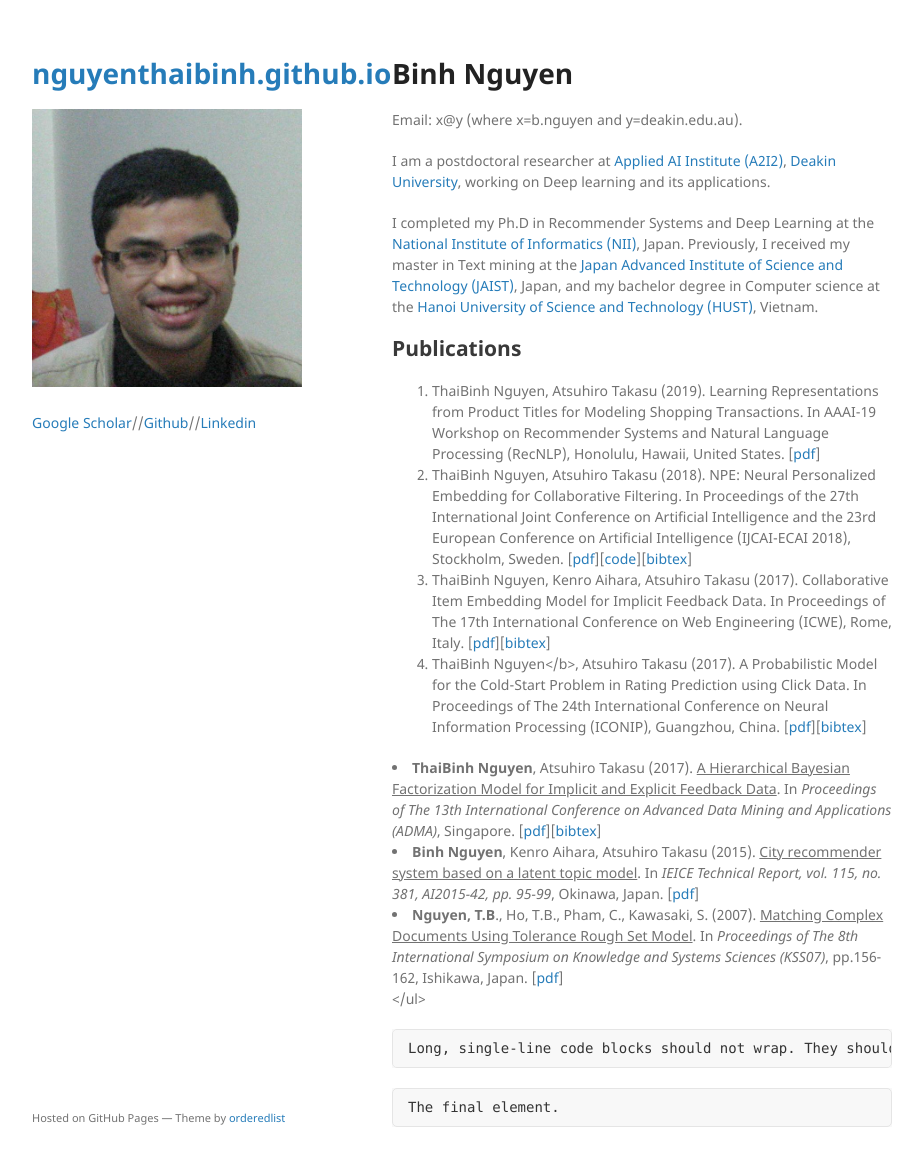
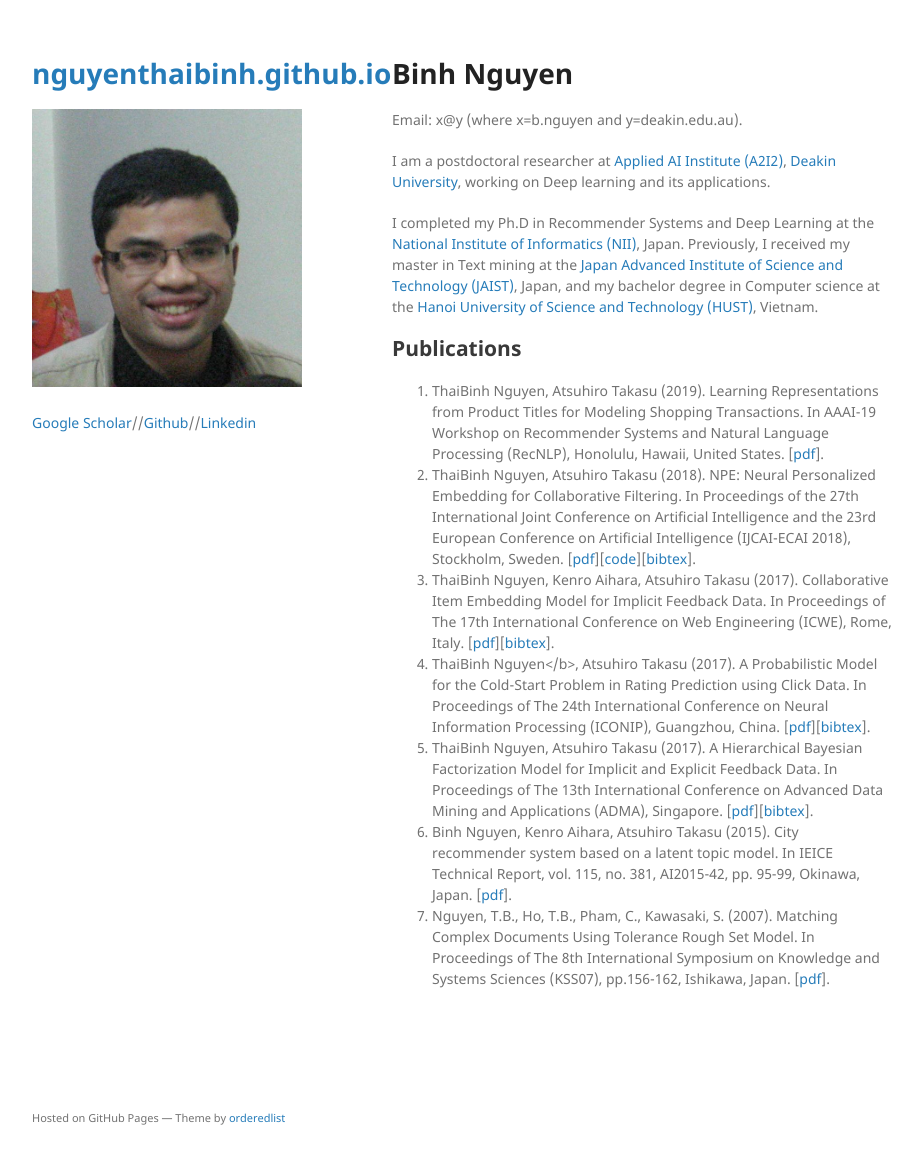
Before and after one commit to nguyenthaibinh/nguyenthaibinh.github.io, a Jekyll site: the page built from index.md, in a window 1280 px wide and 1197 px high. Shown: the top 1166 px of the window, without its empty margins (178-1101 px from the left). Built offline with Jekyll 4.4.1, drawn with Linux system fonts in a browser that asks for light colours; the repository's description, which GitHub fills in, is left out; our own code applies the rules of GitHub Pages for plain Markdown files.

Commit message:
Update index.md

````diff
--- a/index.md
+++ b/index.md
@@ -9,19 +9,10 @@ I am a postdoctoral researcher at <a href="https://a2i2.deakin.edu.au">Applied A
 I completed my Ph.D in Recommender Systems and Deep Learning at the <a href="http://www.nii.ac.jp/graduate/en/">National Institute of Informatics (NII)</a>, Japan. Previously, I received my master in Text mining at the <a href="https://www.jaist.ac.jp/english/">Japan Advanced Institute of Science and Technology (JAIST)</a>, Japan, and my bachelor degree in Computer science at the <a href="https://en.hust.edu.vn/home">Hanoi University of Science and Technology (HUST)</a>, Vietnam.
 
 ## Publications
-1. ThaiBinh Nguyen, Atsuhiro Takasu (2019). Learning Representations from Product Titles for Modeling Shopping Transactions. In AAAI-19 Workshop on Recommender Systems and Natural Language Processing (RecNLP), Honolulu, Hawaii, United States. [<a href='https://recnlp2019.github.io/papers/RecNLP2019_paper_7.pdf' target="_blank">pdf</a>]
-1. ThaiBinh Nguyen, Atsuhiro Takasu (2018). NPE: Neural Personalized Embedding for Collaborative Filtering. In Proceedings of the 27th International Joint Conference on Artificial Intelligence and the 23rd European Conference on Artificial Intelligence (IJCAI-ECAI 2018), Stockholm, Sweden. [<a href='http://binhnguyen.me/papers/npe_ijcai18.pdf' target="_blank">pdf</a>][<a href="https://github.com/nguyenthaibinh/NPE"  target="_blank">code</a>][<a href="http://nguyenthaibinh.github.io/bibtex.html#nguyen2018npe">bibtex</a>]
-1. ThaiBinh Nguyen, Kenro Aihara, Atsuhiro Takasu (2017). Collaborative Item Embedding Model for Implicit Feedback Data. In Proceedings of The 17th International Conference on Web Engineering (ICWE), Rome, Italy. [<a href='http://binhnguyen.me/papers/icwe2017.pdf' target="_blank">pdf</a>][<a href="http://nguyenthaibinh.github.io/bibtex.html#nguyen2017collaborative">bibtex</a>]
-1. ThaiBinh Nguyen</b>, Atsuhiro Takasu (2017). A Probabilistic Model for the Cold-Start Problem in Rating Prediction using Click Data. In Proceedings of The 24th International Conference on Neural Information Processing (ICONIP), Guangzhou, China. [<a href='http://binhnguyen.me/papers/iconip2017.pdf' target="_blank">pdf</a>][<a href="http://nguyenthaibinh.github.io/bibtex.html#nguyen2017probabilistic">bibtex</a>]
-  <li><b>ThaiBinh Nguyen</b>, Atsuhiro Takasu (2017). <u>A Hierarchical Bayesian Factorization Model for Implicit and Explicit Feedback Data</u>. In <i>Proceedings of&nbsp;The 13th International Conference on Advanced Data Mining and Applications (ADMA)</i>, Singapore. [<a href='http://binhnguyen.me/papers/adma2017.pdf' target="_blank">pdf</a>][<a href="http://nguyenthaibinh.github.io/bibtex.html#nguyen2017hierarchical">bibtex</a>]</li>
-  <li><b>Binh Nguyen</b>, Kenro Aihara, Atsuhiro Takasu (2015). <u>City recommender system based on a latent topic model</u>. In <i>IEICE Technical Report, vol. 115, no. 381, AI2015-42, pp. 95-99</i>, Okinawa, Japan. [<a href='http://binhnguyen.me/papers/city_rec2015.pdf' target="_blank">pdf</a>]</li>
-  <li><b>Nguyen, T.B</b>., Ho, T.B., Pham, C., Kawasaki, S. (2007). <u>Matching Complex Documents Using Tolerance Rough Set Model</u>. In <i>Proceedings of The 8th International Symposium on Knowledge and Systems Sciences (KSS07)</i>, pp.156-162, Ishikawa, Japan. [<a href='http://binhnguyen.me/papers/kss2007.pdf' target="_blank">pdf</a>]</li>
-</ul>
-
-```
-Long, single-line code blocks should not wrap. They should horizontally scroll if they are too long. This line should be long enough to demonstrate this.
-```
-
-```
-The final element.
-```
+1. ThaiBinh Nguyen, Atsuhiro Takasu (2019). Learning Representations from Product Titles for Modeling Shopping Transactions. In AAAI-19 Workshop on Recommender Systems and Natural Language Processing (RecNLP), Honolulu, Hawaii, United States. [<a href='https://recnlp2019.github.io/papers/RecNLP2019_paper_7.pdf' target="_blank">pdf</a>].
+1. ThaiBinh Nguyen, Atsuhiro Takasu (2018). NPE: Neural Personalized Embedding for Collaborative Filtering. In Proceedings of the 27th International Joint Conference on Artificial Intelligence and the 23rd European Conference on Artificial Intelligence (IJCAI-ECAI 2018), Stockholm, Sweden. [<a href='http://binhnguyen.me/papers/npe_ijcai18.pdf' target="_blank">pdf</a>][<a href="https://github.com/nguyenthaibinh/NPE"  target="_blank">code</a>][<a href="http://nguyenthaibinh.github.io/bibtex.html#nguyen2018npe">bibtex</a>].
+1. ThaiBinh Nguyen, Kenro Aihara, Atsuhiro Takasu (2017). Collaborative Item Embedding Model for Implicit Feedback Data. In Proceedings of The 17th International Conference on Web Engineering (ICWE), Rome, Italy. [<a href='http://binhnguyen.me/papers/icwe2017.pdf' target="_blank">pdf</a>][<a href="http://nguyenthaibinh.github.io/bibtex.html#nguyen2017collaborative">bibtex</a>].
+1. ThaiBinh Nguyen</b>, Atsuhiro Takasu (2017). A Probabilistic Model for the Cold-Start Problem in Rating Prediction using Click Data. In Proceedings of The 24th International Conference on Neural Information Processing (ICONIP), Guangzhou, China. [<a href='http://binhnguyen.me/papers/iconip2017.pdf' target="_blank">pdf</a>][<a href="http://nguyenthaibinh.github.io/bibtex.html#nguyen2017probabilistic">bibtex</a>].
+1. ThaiBinh Nguyen, Atsuhiro Takasu (2017). A Hierarchical Bayesian Factorization Model for Implicit and Explicit Feedback Data. In Proceedings of&nbsp;The 13th International Conference on Advanced Data Mining and Applications (ADMA), Singapore. [<a href='http://binhnguyen.me/papers/adma2017.pdf' target="_blank">pdf</a>][<a href="http://nguyenthaibinh.github.io/bibtex.html#nguyen2017hierarchical">bibtex</a>].
+1. Binh Nguyen, Kenro Aihara, Atsuhiro Takasu (2015). City recommender system based on a latent topic model. In IEICE Technical Report, vol. 115, no. 381, AI2015-42, pp. 95-99, Okinawa, Japan. [<a href='http://binhnguyen.me/papers/city_rec2015.pdf' target="_blank">pdf</a>].
+1. Nguyen, T.B., Ho, T.B., Pham, C., Kawasaki, S. (2007). Matching Complex Documents Using Tolerance Rough Set Model. In Proceedings of The 8th International Symposium on Knowledge and Systems Sciences (KSS07), pp.156-162, Ishikawa, Japan. [<a href='http://binhnguyen.me/papers/kss2007.pdf' target="_blank">pdf</a>].
````
